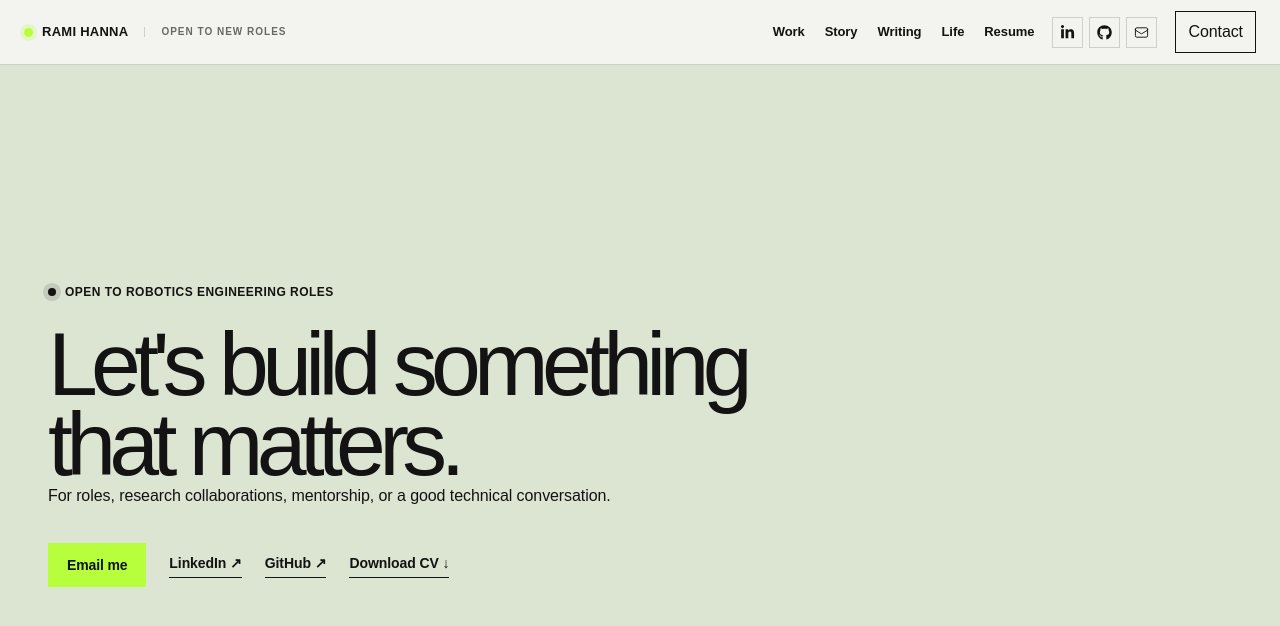
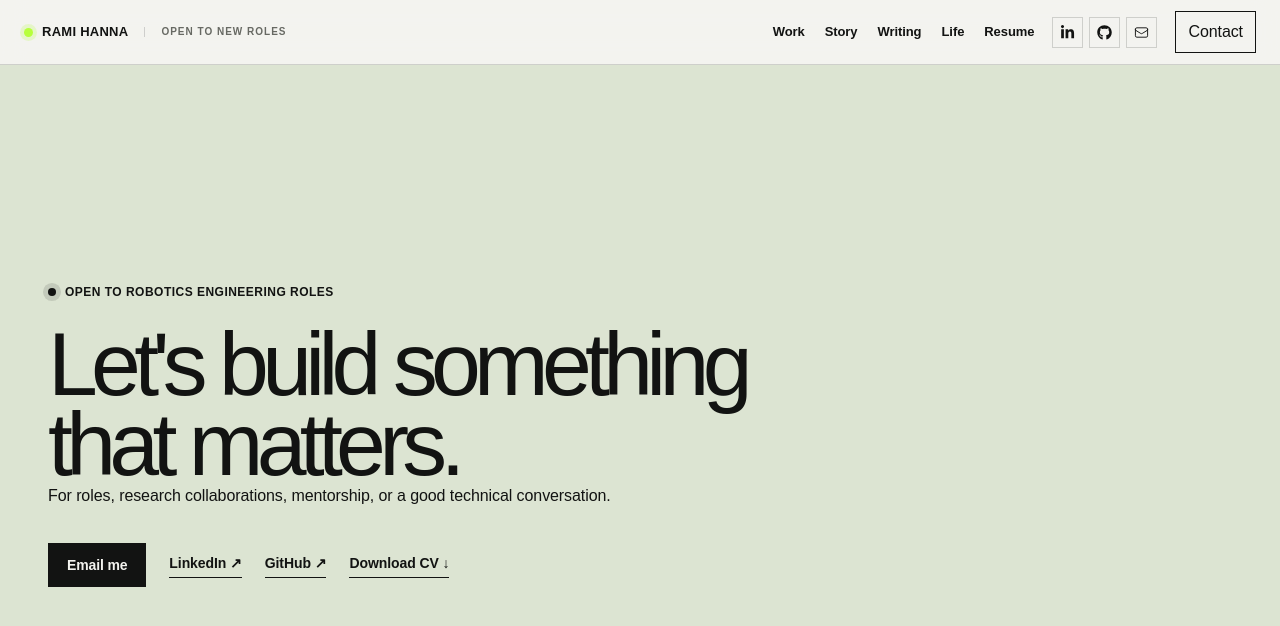
Before and after one commit to rh5rep/portfolio, a Next.js app: page /contact in a window 1280 px wide. Shown: the top 626 px of the page. Built offline with nearby package versions, Linux system fonts and the light colour scheme.

Commit message:
Align contact email CTA with muted palette

```diff
--- a/app/contact/page.tsx
+++ b/app/contact/page.tsx
@@ -16,7 +16,7 @@ export default function ContactPage() {
           <h1>Let&apos;s build something that matters.</h1>
           <p>For roles, research collaborations, mentorship, or a good technical conversation.</p>
           <div className="contact__links">
-            <Link className="button button--light" href="mailto:s242507@dtu.dk">Email me</Link>
+            <Link className="button button--dark" href="mailto:s242507@dtu.dk">Email me</Link>
             <Link href="https://www.linkedin.com/in/ramiihanna/" target="_blank" rel="noreferrer">LinkedIn ↗</Link>
             <Link href="https://github.com/rh5rep" target="_blank" rel="noreferrer">GitHub ↗</Link>
             <Link href="/resume.pdf" download="Rami_Hanna_Robotics_Autonomous_Systems_CV.pdf">Download CV ↓</Link>
```
